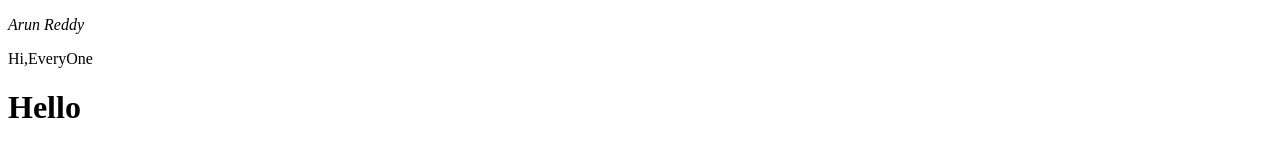
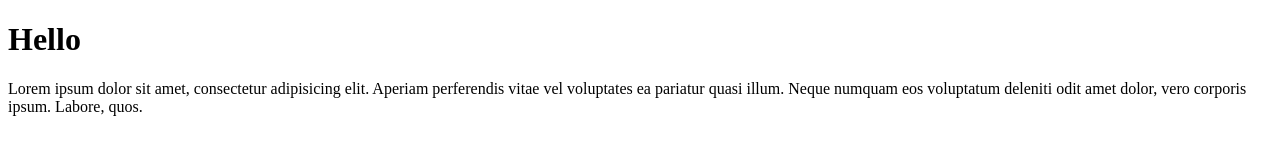
Before and after one commit to ArunReddy99-ux/Splitmate, a plain HTML site: page index.html in a window 1280 px wide. Drawn offline with Linux system fonts and the light colour scheme.

Commit message:
Updated body

```diff
--- a/index.html
+++ b/index.html
@@ -3,11 +3,15 @@
   <head>
     <meta charset="UTF-8" />
     <meta name="viewport" content="width=device-width, initial-scale=1.0" />
-    <title>Document</title>
-    <p><i>Arun Reddy</i></p>
-    <p>Hi,EveryOne</p>
+    <title>Document || HomePage</title>
   </head>
   <body>
     <h1>Hello</h1>
+    <p>
+      Lorem ipsum dolor sit amet, consectetur adipisicing elit. Aperiam
+      perferendis vitae vel voluptates ea pariatur quasi illum. Neque numquam
+      eos voluptatum deleniti odit amet dolor, vero corporis ipsum. Labore,
+      quos.
+    </p>
   </body>
 </html>
```
